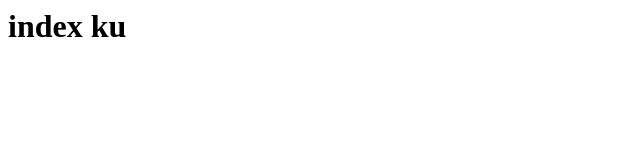
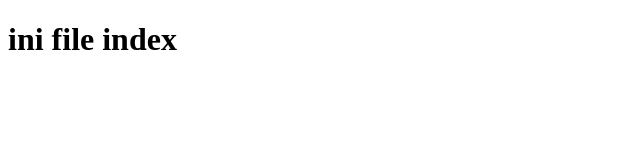
Before and after one commit to ITBRP/2624-pbp-sore, a plain HTML site: page index.html in a window 1280 px wide. Shown: the whole page, without its empty margins (0-640 px from the left). Drawn offline with Linux system fonts and the light colour scheme.

Commit message:
selesai fitur index

```diff
--- a/index.html
+++ b/index.html
@@ -1 +1,11 @@
-<h1>index ku</h1>
+<!DOCTYPE html>
+<html lang="en">
+<head>
+    <meta charset="UTF-8">
+    <meta name="viewport" content="width=device-width, initial-scale=1.0">
+    <title>Document</title>
+</head>
+<body>
+    <h1>ini file index</h1>
+</body>
+</html>
```
